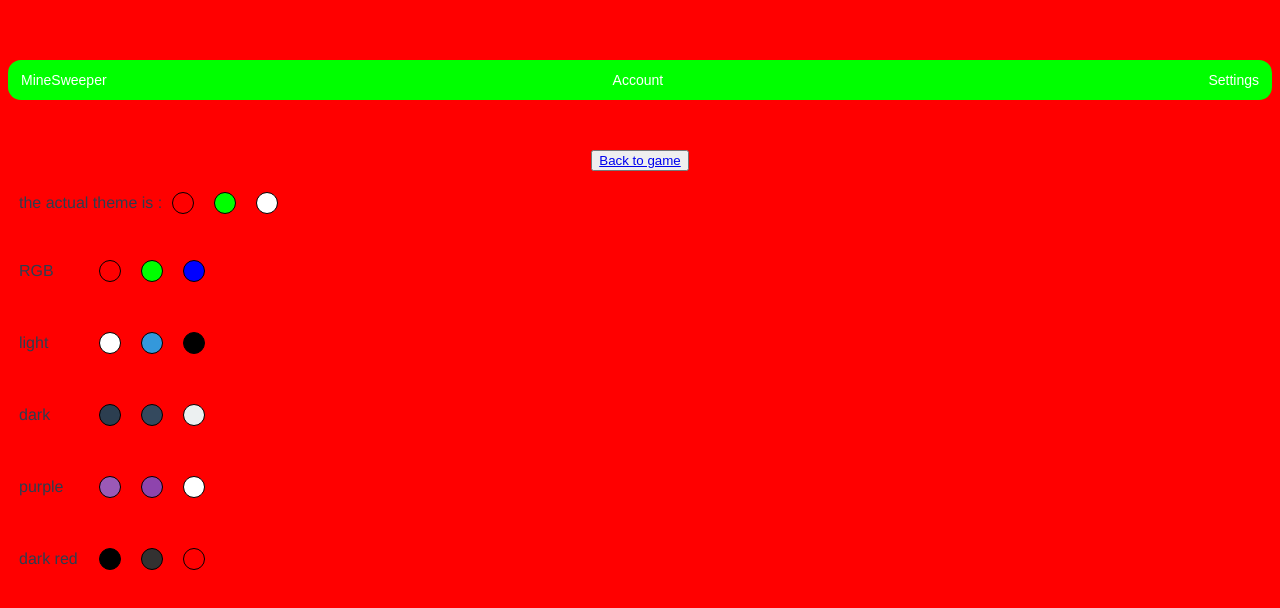
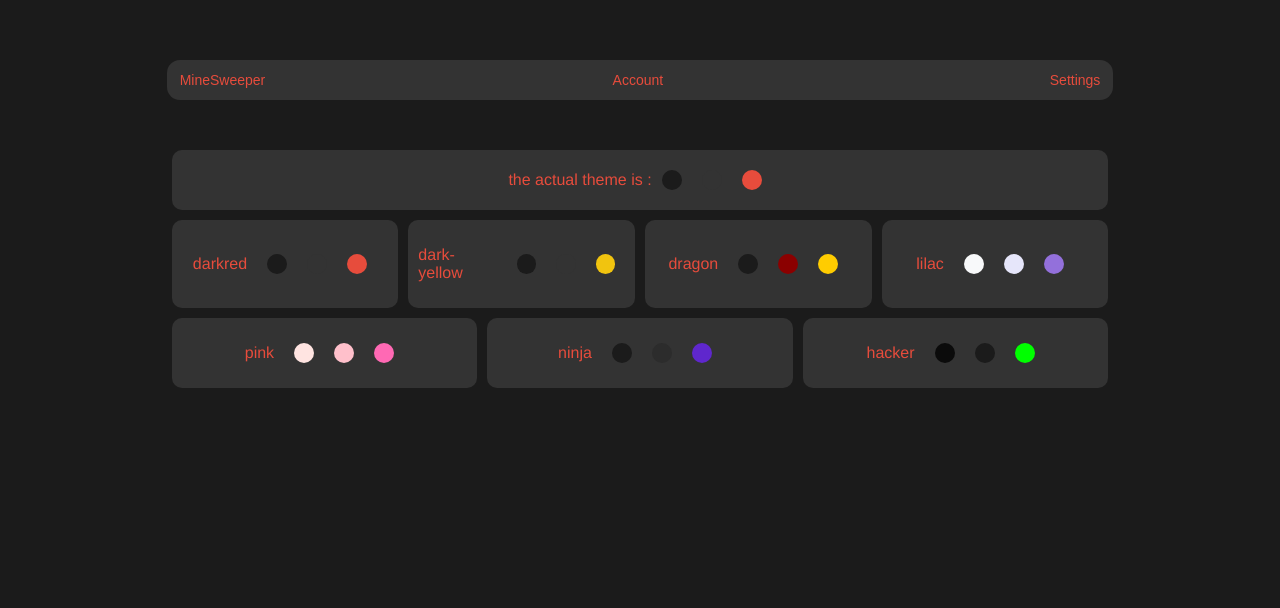
Before and after one commit to ruchlejs/mine_sweeper, a Vue app: page /settings in a window 1280 px wide. Shown: the top 608 px of the page. Built offline with nearby package versions, Linux system fonts and the light colour scheme.

Commit message:
improve theme

```diff
--- a/src/App.vue
+++ b/src/App.vue
@@ -13,9 +13,9 @@ export default {
 
 <style>
 :root {
-  --primary-color: #ff0000;
-  --secondary-color: #00ff00;
-  --tertiary-color: #ffffff;
+  --primary-color: #1b1b1b;
+  --secondary-color: #333333;
+  --tertiary-color: #e74c3c;
 }
 
 #app {
@@ -29,6 +29,8 @@ export default {
 
 html,
 body {
+  margin-left: 7%;
+  margin-right: 7%;
   background-color: var(--primary-color);
 }
 </style>
--- a/src/components/GameGrid.vue
+++ b/src/components/GameGrid.vue
@@ -162,7 +162,7 @@ export default {
             if (!cell.revealed && cell.flag && this.start) return 'flag';
             if (cell.revealed && cell.mine) return "mine";
             if (cell.revealed && !cell.mine) return cell.adjacent_mine;
-            return `${row}x${col}`
+            return
         },
 
         propagation_reveal(row, col) {
--- a/src/pages/SettingsPage.vue
+++ b/src/pages/SettingsPage.vue
@@ -1,8 +1,5 @@
 <template>
     <MainBanner />
-    <button>
-        <router-link to="./">Back to game</router-link>
-    </button>
     <div class="theme-preview">
         the actual theme is :
         <div class="color-circle" :style="{ backgroundColor: 'var(--primary-color)' }"></div>
@@ -33,11 +30,13 @@ export default {
     data() {
         return {
             themes: [
-                { name: 'RGB', colors: ['#ff0000', '#00ff00', '#0000ff'] },
-                { name: 'light', colors: ['#ffffff', '#3498db', '#000000'] },
-                { name: 'dark', colors: ['#2c3e50', '#34495e', '#ecf0f1'] },
-                { name: 'purple', colors: ['#9b59b6', '#8e44ad', '#ffffff'] },
-                { name: 'dark red', colors: ['#000000', '#333131', '#ff0000'] }
+                { name: 'darkred', colors: ['#1b1b1b', '#333333', '#e74c3c'] },
+                { name: 'dark-yellow', colors: ['#1b1b1b', '#333333', '#f1c40f'] },
+                { name: 'dragon', colors: ['#1b1b1b', '#8b0000', '#ffcc00'] },
+                { name: 'lilac', colors: ['#f8f9fa', '#e6e6fa', '#9370db'] },
+                { name: 'pink', colors: ['#ffe4e1', '#ffc0cb', '#ff69b4'] },
+                { name: 'ninja', colors: ['#1b1b1b', '#2c2c2c', '#5f27cd'] },
+                { name: 'hacker', colors: ['#0b0b0b', '#1b1b1b', '#00ff00'] },
             ],
         };
     },
@@ -56,30 +55,40 @@ export default {
 .theme-preview {
     display: flex;
     align-items: center;
+    flex-grow: 1;
+    flex-basis: 20%;
+    justify-content: center;
     margin-left: 10px;
-    border: 1px solid red;
     border-radius: 10px;
     margin: 5px;
-    padding: 5px;
+    padding: 10px;
+
+    color: var(--tertiary-color);
+    background-color: var(--secondary-color);
+
+    transition: transform 0.5s;
+}
+
+.theme-preview:hover {
+    transform: scale(1.1);
+    border: 1px solid var(--tertiary-color)
 }
 
 .theme-picker {
     display: flex;
-    flex-direction: column;
-    /* border: 1px solid black; */
-    /* border-radius: 10px; */
+    /* flex-direction: column; */
+    flex-wrap: wrap;
     text-align: left;
-    /* align-items: center; */
     width: 100%;
 }
 
 .theme-name {
-    width: 60px;
+    /* width: 120px; */
     margin-right: 10px;
 }
 
 .color-circle {
-    border: 1px solid black;
+    /* border: 1px solid black; */
     width: 20px;
     height: 20px;
     border-radius: 50%;
```
